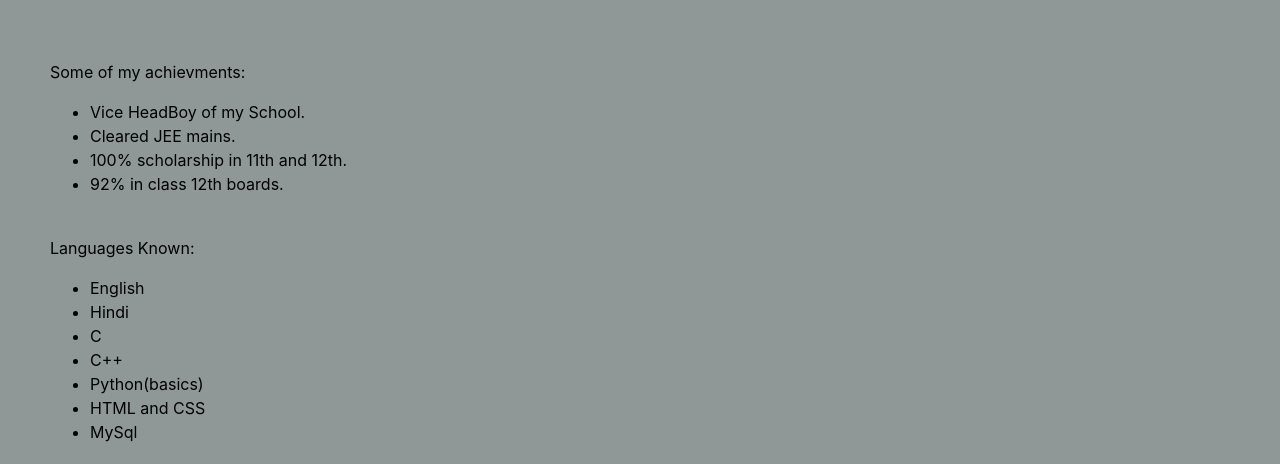
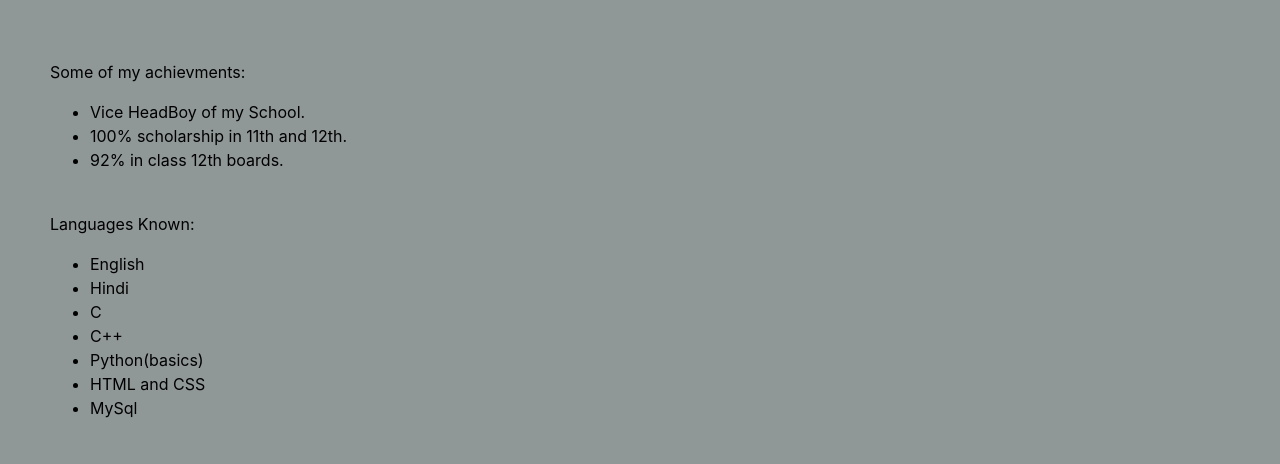
Before and after one commit to kush-daga/kush-daga-first-website, a plain HTML site: page index.html in a window 1280 px wide. Shown: the part 2440-2904 px from the top of the page. Drawn offline with nearby package versions, Linux system fonts and the light colour scheme.

Commit message:
updated index.html

```diff
--- a/index.html
+++ b/index.html
@@ -133,7 +133,6 @@
    <br>Some of my achievments:
     <ul>
       <li>Vice HeadBoy of my School.</li>
-      <li>Cleared JEE mains.</li>
       <li>100% scholarship in 11th and 12th.</li>
       <li>92% in class 12th boards.</li>
     </ul>
```
